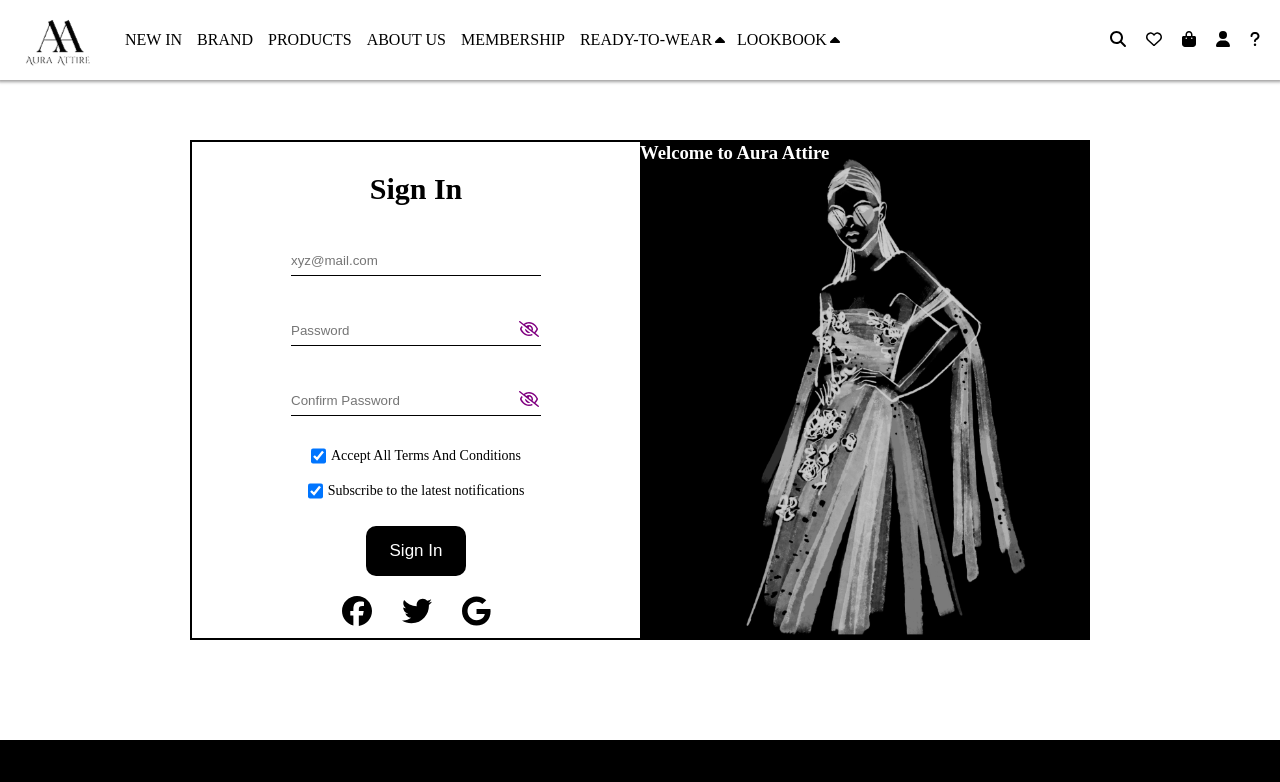
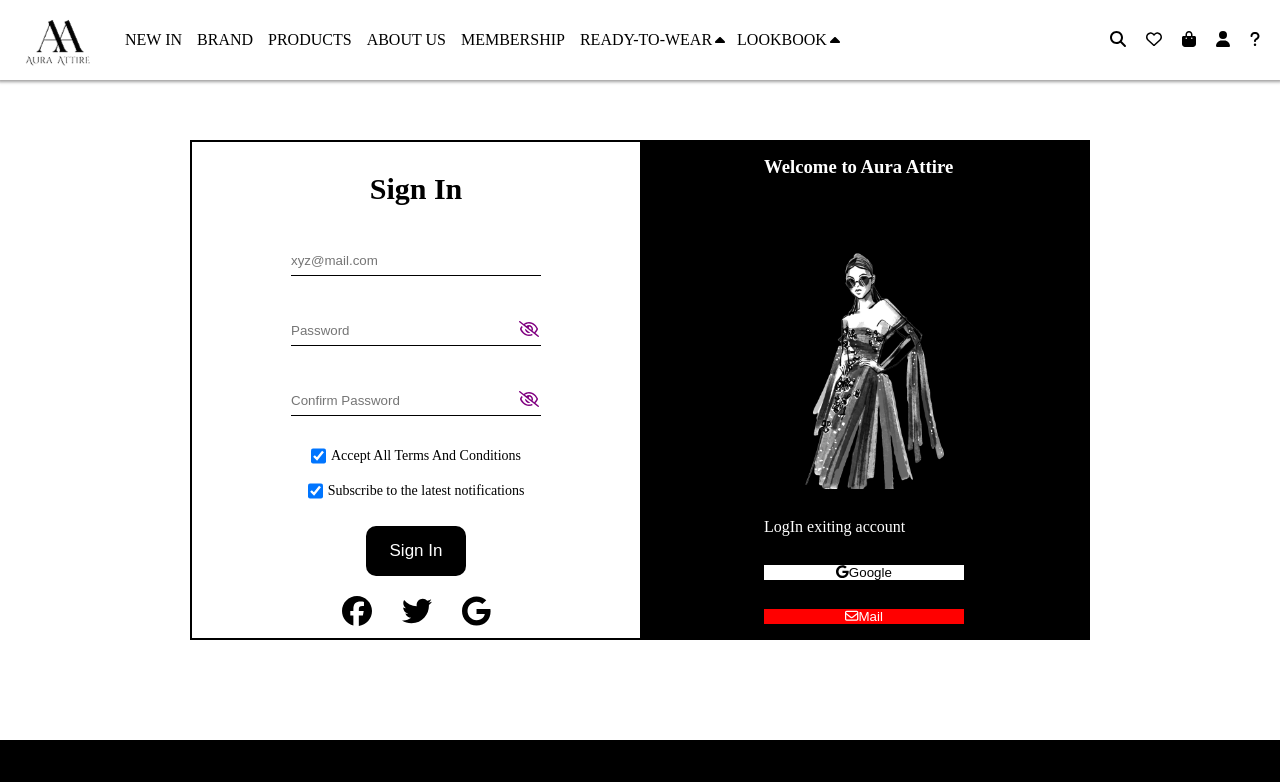
Before and after one commit to Neha020401/AuraAttire, a React (Create React App) app: page /auth in a window 1280 px wide. Shown: the top 782 px of the page. Built offline with nearby package versions, Linux system fonts and the light colour scheme; a web font is replaced by a local one.

Commit message:
undo css

```diff
--- a/public/Style/auth.css
+++ b/public/Style/auth.css
@@ -257,13 +257,13 @@
 
 } */
 
-.logoinauth {
+/* .logoinauth {
   position: relative;
   top: -130px;
-  width: 100%; /* Make the image take the full width of the container */
-  max-width: 100%; /* Ensures it doesn't exceed container width */
-  height: auto; /* Maintain aspect ratio */
-  filter: invert(100%) brightness(80%); /* Apply your desired filter */
+  width: 100%;
+  max-width: 100%;
+  height: auto;
+  filter: invert(100%) brightness(80%);
   scale:0.9;
-  object-fit: contain; /* Ensures the image fits inside the container without distortion */
-}
+  object-fit: contain;
+} */
```
